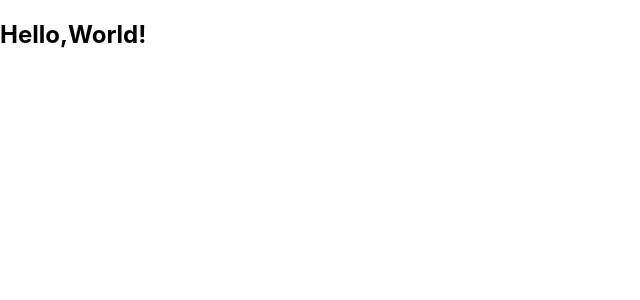
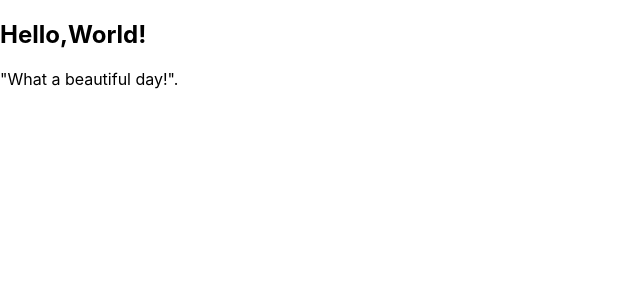
Before and after one commit to Chris1998c/React, a React (Create React App) app: page / in a window 1280 px wide. Shown: the top 300 px of the page, without its empty margins (0-640 px from the left). Built offline with nearby package versions, Linux system fonts and the light colour scheme.

Commit message:
Exercise11

```diff
--- a/package.json
+++ b/package.json
@@ -16,6 +16,7 @@
     "build": "react-scripts build",
     "test": "react-scripts test",
     "eject": "react-scripts eject"
+
   },
   "eslintConfig": {
     "extends": [
--- a/src/App.jsx
+++ b/src/App.jsx
@@ -1,5 +1,5 @@
 import React from "react";
-import Hello from "./hello";
+import Hello from "./Message";
 
 function App(){
   return(
--- /dev/null
+++ b/src/Message.jsx
@@ -0,0 +1,13 @@
+import React from "react";
+
+function Message(){
+    return(
+        <div>
+        <h2>
+            Hello,World!
+        </h2>
+<p>"What a beautiful day!".</p>
+</div>)
+}
+
+export default Message;
--- a/src/hello.js
+++ /dev/null
@@ -1,11 +0,0 @@
-import React from "react";
-
-function Hello(){
-    return(
-        <h2>
-            Hello,World!
-        </h2>
-    )
-}
-
-export default Hello;
```
Also changed, not shown: 1 other file (tests, documents, lock files or other folders).
